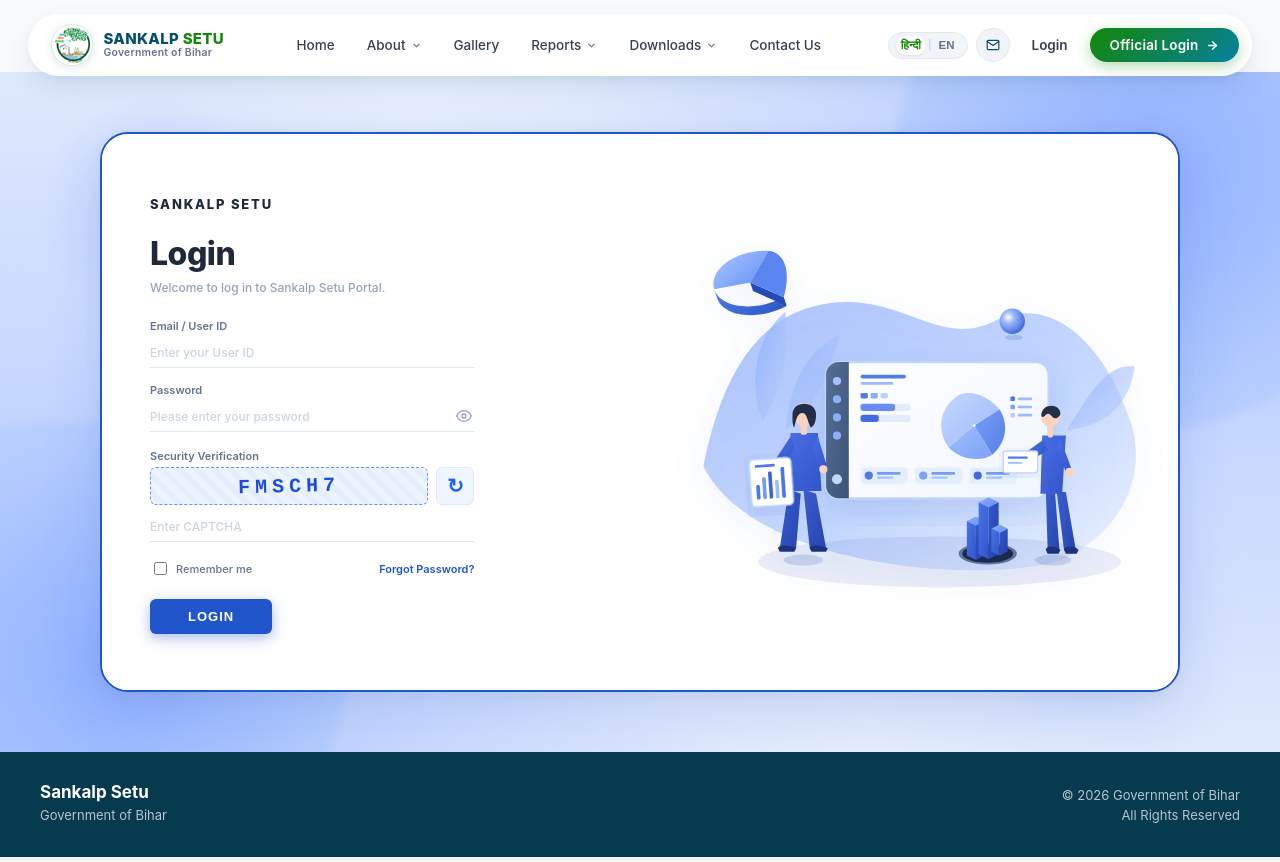
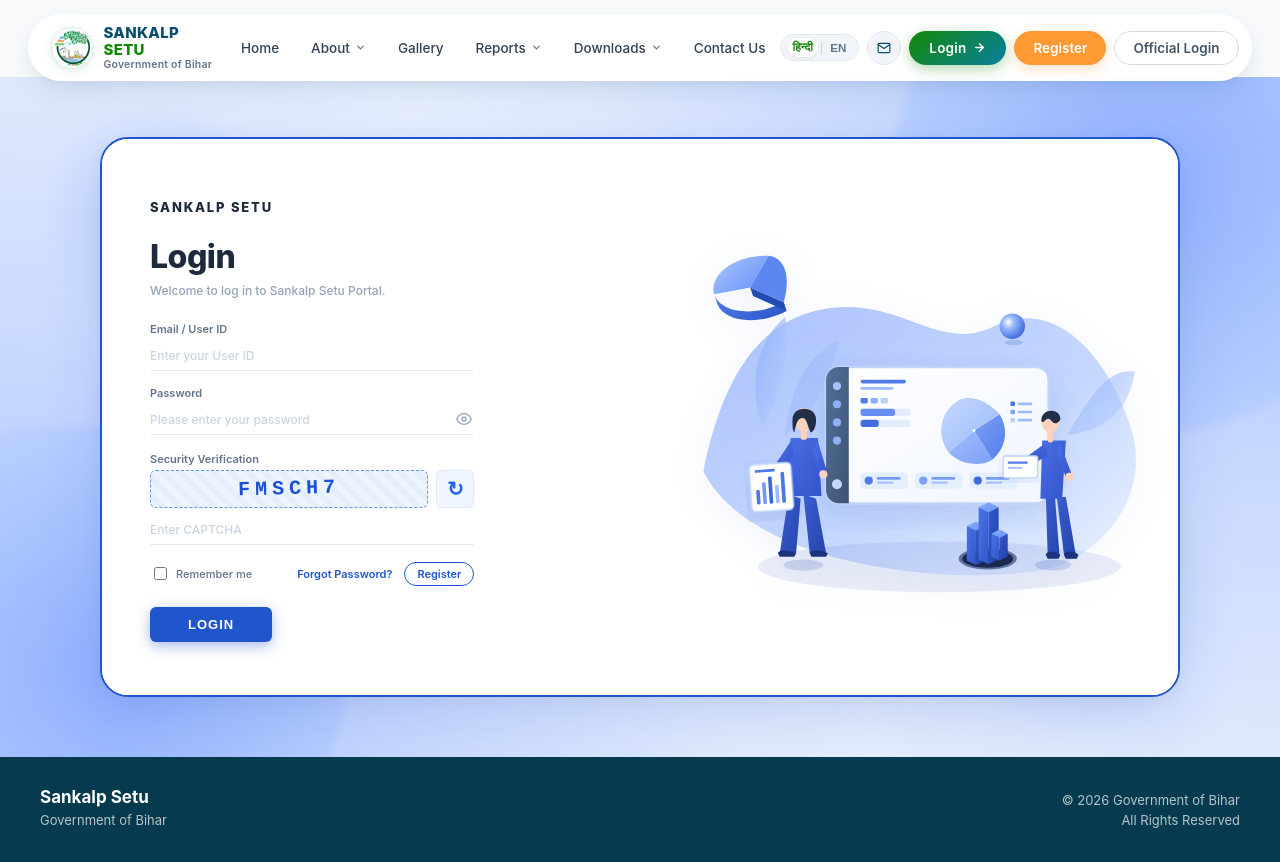
Before and after one commit to shubhamGitx/Sankalp_2.0, an Angular app: page /login in a window 1280 px wide. Built offline with nearby package versions, Linux system fonts and the light colour scheme.

Commit message:
Registeration form validation fix

```diff
--- a/src/app/components/dashboard/dashboard.css
+++ b/src/app/components/dashboard/dashboard.css
@@ -79,34 +79,6 @@
 .chart-container { width: 100%; height: 180px; }
 .area-chart-svg { width: 100%; height: 100%; overflow: visible; }
 
-.mini-kpi-row {
-  display: grid;
-  grid-template-columns: repeat(4, 1fr);
-  gap: 12px;
-  margin-top: 14px;
-  padding-top: 14px;
-  border-top: 1px solid #f1f5f9;
-}
-@media (max-width: 640px) { .mini-kpi-row { grid-template-columns: repeat(2, 1fr); } }
-
-.kpi-capsule { display: flex; align-items: center; gap: 10px; }
-.kpi-icon-wrap {
-  width: 32px;
-  height: 32px;
-  border-radius: 50%;
-  display: flex;
-  align-items: center;
-  justify-content: center;
-  flex-shrink: 0;
-}
-.icon-pink { background: #ffe4ee; color: #ff3b7b; }
-.icon-purple { background: #ede9fe; color: #6c5ce7; }
-.icon-cyan { background: #e0f2fe; color: #0284c7; }
-.icon-orange { background: #ffedd5; color: #ff7a59; }
-.kpi-info { display: flex; flex-direction: column; }
-.kpi-label { font-size: 11px; color: #8a92a6; font-weight: 500; }
-.kpi-val { font-size: 14px; font-weight: 700; color: #1e293b; }
-
 .traffic-card { display: flex; flex-direction: column; justify-content: space-between; align-items: center; }
 .traffic-card .card-header { width: 100%; display: flex; justify-content: space-between; align-items: center; margin-bottom: 4px; }
 
@@ -145,10 +117,10 @@
 
 .gradient-cards-grid {
   display: grid;
-  grid-template-columns: repeat(6, 1fr);
+  grid-template-columns: repeat(4, 1fr);
   gap: 12px;
 }
-@media (max-width: 1200px) { .gradient-cards-grid { grid-template-columns: repeat(3, 1fr); } }
+@media (max-width: 1200px) { .gradient-cards-grid { grid-template-columns: repeat(2, 1fr); } }
 @media (max-width: 768px) { .gradient-cards-grid { grid-template-columns: repeat(2, 1fr); } }
 @media (max-width: 480px) { .gradient-cards-grid { grid-template-columns: 1fr; } }
 
--- a/src/app/components/dashboard/dashboard.html
+++ b/src/app/components/dashboard/dashboard.html
@@ -129,32 +129,6 @@
           </svg>
         </div>
 
-        <div class="mini-kpi-row">
-          <div class="kpi-capsule">
-            <div class="kpi-icon-wrap icon-purple">
-              <svg viewBox="0 0 24 24" width="16" height="16" fill="none" stroke="currentColor" stroke-width="2"><rect x="2" y="5" width="20" height="14" rx="2"/><line x1="2" y1="10" x2="22" y2="10"/></svg>
-            </div>
-            <div class="kpi-info"><span class="kpi-label">District</span><span class="kpi-val">{{ summary.totalDistricts }}</span></div>
-          </div>
-          <div class="kpi-capsule">
-            <div class="kpi-icon-wrap icon-purple">
-              <svg viewBox="0 0 24 24" width="16" height="16" fill="none" stroke="currentColor" stroke-width="2"><path d="M21 16V8a2 2 0 0 0-1-1.73l-7-4a2 2 0 0 0-2 0l-7 4A2 2 0 0 0 3 8v8a2 2 0 0 0 1 1.73l7 4a2 2 0 0 0 2 0l7-4A2 2 0 0 0 21 16z"/></svg>
-            </div>
-            <div class="kpi-info"><span class="kpi-label">Block</span><span class="kpi-val">{{ summary.totalBlocks }}</span></div>
-          </div>
-          <div class="kpi-capsule">
-            <div class="kpi-icon-wrap icon-cyan">
-              <svg viewBox="0 0 24 24" width="16" height="16" fill="none" stroke="currentColor" stroke-width="2"><path d="M12 2L2 7l10 5 10-5-10-5zM2 17l10 5 10-5M2 12l10 5 10-5"/></svg>
-            </div>
-            <div class="kpi-info"><span class="kpi-label">Panchayat</span><span class="kpi-val">{{ summary.totalPanchayats }}</span></div>
-          </div>
-          <div class="kpi-capsule">
-            <div class="kpi-icon-wrap icon-orange">
-              <svg viewBox="0 0 24 24" width="16" height="16" fill="none" stroke="currentColor" stroke-width="2"><path d="M17 21v-2a4 4 0 0 0-4-4H5a4 4 0 0 0-4 4v2"/><circle cx="9" cy="7" r="4"/></svg>
-            </div>
-            <div class="kpi-info"><span class="kpi-label">Beneficiaries</span><span class="kpi-val">{{ summary.totalBeneficiaries | number }}</span></div>
-          </div>
-        </div>
       </div>
 
       <!-- Distribution Ratio Card -->
@@ -270,36 +244,6 @@
             <div class="grad-value-wrap">
               <h2 class="grad-count">{{ summary.totalBeneficiaries | number }}</h2>
               <span class="grad-note">Beneficiaries</span>
-            </div>
-          </div>
-        </div>
-      </div>
-
-      <div class="gradient-card card-teal">
-        <div class="grad-card-body">
-          <div class="grad-card-header">
-            <span class="grad-title">Geographic Coverage</span>
-            <span class="grad-subtext">Districts</span>
-          </div>
-          <div class="grad-card-content">
-            <div class="grad-value-wrap">
-              <h2 class="grad-count">{{ summary.totalDistricts }}</h2>
-              <span class="grad-note">Districts</span>
-            </div>
-          </div>
-        </div>
-      </div>
-
-      <div class="gradient-card card-coral">
-        <div class="grad-card-body">
-          <div class="grad-card-header">
-            <span class="grad-title">Blocks Covered</span>
-            <span class="grad-subtext">Across Bihar</span>
-          </div>
-          <div class="grad-card-content">
-            <div class="grad-value-wrap">
-              <h2 class="grad-count">{{ summary.totalBlocks }}</h2>
-              <span class="grad-note">Blocks</span>
             </div>
           </div>
         </div>
--- a/src/app/components/dashboard/dashboard.ts
+++ b/src/app/components/dashboard/dashboard.ts
@@ -75,7 +75,9 @@
       next: (res) => {
         this.blocksLoading = false;
         if (res && res.status && res.data) {
-          this.blocksList = res.data;
+          this.blocksList = [...res.data].sort((a, b) =>
+            a.blockName.localeCompare(b.blockName, undefined, { sensitivity: 'base' })
+          );
         }
         this.cdr.detectChanges();
       },
@@ -257,15 +259,26 @@
       list = list.filter(d => d.urbanCount > 0);
     }
 
-    return list;
+    // Order by District Name
+    return [...list].sort((a, b) =>
+      a.districtName.localeCompare(b.districtName, undefined, { sensitivity: 'base' })
+    );
   }
 
   get filteredRecentApplicants(): RecentApplicant[] {
+    let list: RecentApplicant[];
     if (!this.summary?.recentApplicants) return [];
+
     if (this.selectedAreaFilter === 'ALL') {
-      return this.summary.recentApplicants;
+      list = this.summary.recentApplicants;
+    } else {
+      const targetArea = this.selectedAreaFilter === 'RURAL' ? 'Rural' : 'Urban';
+      list = this.summary.recentApplicants.filter(a => a.areaType === targetArea);
     }
-    const targetArea = this.selectedAreaFilter === 'RURAL' ? 'Rural' : 'Urban';
-    return this.summary.recentApplicants.filter(a => a.areaType === targetArea);
+
+    // Order by Applicant Name
+    return [...list].sort((a, b) =>
+      a.name.localeCompare(b.name, undefined, { sensitivity: 'base' })
+    );
   }
 }
--- a/src/app/components/login/login.css
+++ b/src/app/components/login/login.css
@@ -291,6 +291,31 @@
   text-decoration: underline;
 }
 
+/* Right-side cluster: Forgot password + Register button */
+.aux-links-right {
+  display: flex;
+  align-items: center;
+  gap: 12px;
+}
+
+.register-link {
+  border: 1.5px solid #2055cb;
+  background: #ffffff;
+  color: #2055cb;
+  font-weight: 600;
+  font-size: 11px;
+  font-family: inherit;
+  padding: 4px 12px;
+  border-radius: 9999px;
+  cursor: pointer;
+  transition: all 0.2s ease;
+}
+
+.register-link:hover {
+  background: #2055cb;
+  color: #ffffff;
+}
+
 
 
 .form-action-row {
--- a/src/app/components/login/login.html
+++ b/src/app/components/login/login.html
@@ -100,7 +100,10 @@
             <input type="checkbox" formControlName="rememberMe">
             <span>Remember me</span>
           </label>
-          <a href="javascript:void(0)" class="forgot-link">Forgot Password?</a>
+          <div class="aux-links-right">
+            <a href="javascript:void(0)" class="forgot-link">Forgot Password?</a>
+            <button type="button" class="register-link" (click)="goToRegister()">Register</button>
+          </div>
         </div>
 
         <div class="form-action-row">
--- a/src/app/components/login/login.ts
+++ b/src/app/components/login/login.ts
@@ -22,6 +22,10 @@
 
   togglePasswordVisibility(): void {
     this.showPassword = !this.showPassword;
+  }
+
+  goToRegister(): void {
+    this.router.navigate(['/']);
   }
 
   ngOnInit() {
--- a/src/app/components/otp-login-modal/otp-login-modal.ts
+++ b/src/app/components/otp-login-modal/otp-login-modal.ts
@@ -128,10 +128,9 @@
     const mobile = this.mobileForm.value.mobile!;
 
     this.mobileNo = mobile;
-    this.step = 'otp';
     this.loading = true;
     this.errorMessage = '';
-    this.successMessage = 'Sending OTP…';
+    this.successMessage = '';
     this.clearTimer();
 
     const request: SendOtpRequest = {
@@ -143,7 +142,16 @@
     this.otpService.sendOtp(request).subscribe({
       next: (res) => {
         this.loading = false;
-        if (res.success) {
+
+        if (res.userExists) {
+          this.step = 'mobile';
+          this.successMessage = '';
+          this.errorMessage = res.message || 'User already exists.';
+          return;
+        }
+
+        if (res.success || res.status) {
+          this.step = 'otp';
           this.successMessage = res.message || 'OTP sent to your mobile number.';
           this.startTimer(60);
         } else {
@@ -209,6 +217,11 @@
       next: (res) => {
         this.loading = false;
         if (res.success) {
+          if (res.userExists) {
+            this.clearTimer();
+            this.successMessage = res.message || 'User already exists.';
+            return;
+          }
           this.clearTimer();
           this.verified.emit({ mobileNo: this.mobileNo, deviceId: this.deviceId });
           this.closeModal();
--- a/src/app/components/user-register-modal/user-register-modal.ts
+++ b/src/app/components/user-register-modal/user-register-modal.ts
@@ -79,7 +79,11 @@
       Validators.required,
       Validators.minLength(6),
     ]),
-    email: new FormControl('', [Validators.required, Validators.email]),
+    email: new FormControl('', [
+      Validators.required,
+      Validators.email,
+      Validators.pattern(/^[a-zA-Z0-9._%+-]+@[a-zA-Z0-9.-]+\.[a-zA-Z]{2,}$/),
+    ]),
     interests: new FormControl<string[]>([], Validators.required),
     distCode: new FormControl('', Validators.required),
     blockCode: new FormControl('', Validators.required),
--- a/src/app/layout/home-layout/home-layout.css
+++ b/src/app/layout/home-layout/home-layout.css
@@ -342,6 +342,7 @@
   background: linear-gradient(135deg, #138808 0%, #087f9e 100%);
   color: #ffffff;
   border: none;
+  text-decoration: none;
   padding: 9px 20px;
   border-radius: 9999px;
   font-size: 13.5px;
@@ -373,7 +374,50 @@
   transform: translateX(3px);
 }
 
-/* Mobile Hamburger Button */
+.nav-register {
+  display: inline-flex;
+  align-items: center;
+  border: 1.5px solid #ff9933;
+  background: #ff9933;
+  color: #ffffff;
+  padding: 8px 18px;
+  border-radius: 9999px;
+  font-size: 13.5px;
+  font-weight: 600;
+  cursor: pointer;
+  font-family: inherit;
+  white-space: nowrap;
+  box-shadow: 0 4px 14px rgba(255, 153, 51, 0.28);
+  transition: all 0.2s ease;
+}
+
+.nav-register:hover {
+  background: #ffffff;
+  color: #075985;
+  border-color: #ff9933;
+  transform: translateY(-1px);
+}
+
+.nav-official-login {
+  display: inline-flex;
+  align-items: center;
+  border: 1.5px solid #d7dce4;
+  background: #ffffff;
+  color: #475569;
+  padding: 8px 18px;
+  border-radius: 9999px;
+  font-size: 13.5px;
+  font-weight: 600;
+  font-family: inherit;
+  white-space: nowrap;
+  transition: all 0.2s ease;
+}
+
+.nav-official-login:hover {
+  background: #f1f5f9;
+  border-color: #bbc3cd;
+}
+
 .mobile-menu-btn {
   display: none;
   flex-direction: column;
@@ -608,6 +652,8 @@
   }
 
   .nav-text-login,
+  .nav-register,
+  .nav-official-login,
   .email-badge-btn,
   .lang-pill-switch {
     display: none;
--- a/src/app/layout/home-layout/home-layout.html
+++ b/src/app/layout/home-layout/home-layout.html
@@ -143,21 +143,31 @@
           </svg>
         </a>
 
-        <!-- LOGIN TEXT LINK -->
-        <a routerLink="/login" class="nav-text-login" (click)="closeMobileMenu()">
-          Login
-        </a>
-
-        <!-- OFFICIAL LOGIN / REGISTER GRADIENT GREEN CTA BUTTON -->
-        <button
-          type="button"
+        <!-- LOGIN GREEN CTA BUTTON -->
+        <a
+          routerLink="/login"
           class="gradient-green-cta-btn"
-          (click)="openOtpLogin()">
-          <span>Official Login</span>
+          (click)="closeMobileMenu()">
+          <span>Login</span>
           <svg class="cta-arrow-icon" viewBox="0 0 24 24" width="13" height="13" fill="none" stroke="currentColor" stroke-width="2.5" stroke-linecap="round" stroke-linejoin="round">
             <line x1="5" y1="12" x2="19" y2="12"></line>
             <polyline points="12 5 19 12 12 19"></polyline>
           </svg>
+        </a>
+
+        <button
+          type="button"
+          class="nav-register"
+          (click)="openOtpLogin()">
+          Register
+        </button>
+
+
+        <button
+          type="button"
+          class="nav-official-login"
+          title="Official Login">
+          Official Login
         </button>
 
         <!-- MOBILE HAMBURGER TOGGLE -->
--- a/src/app/layout/sidebar/sidebar.css
+++ b/src/app/layout/sidebar/sidebar.css
@@ -119,6 +119,12 @@
   flex: 1;
   overflow-y: auto;
   overflow-x: hidden;
+  scrollbar-width: none;
+  -ms-overflow-style: none;
+}
+
+.nav-list::-webkit-scrollbar {
+  display: none;
 }
 
 .nav-item {
--- a/src/app/models/otp.ts
+++ b/src/app/models/otp.ts
@@ -13,6 +13,7 @@
 
 export interface OtpResponse {
   success: boolean;
+  status?: boolean;
   userExists?: boolean;
   message: string;
   token?: string | null;
```
